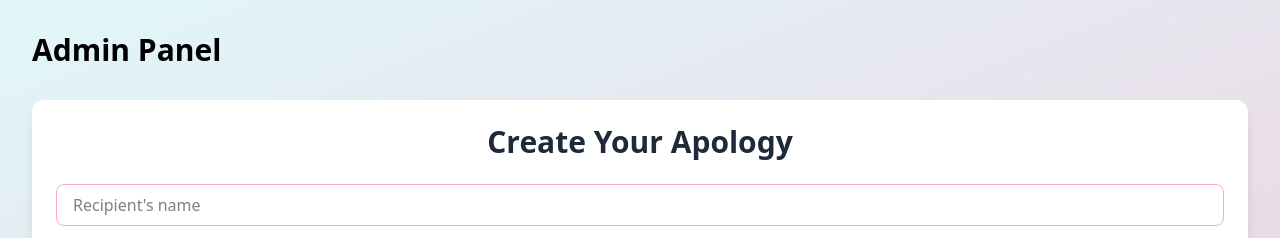
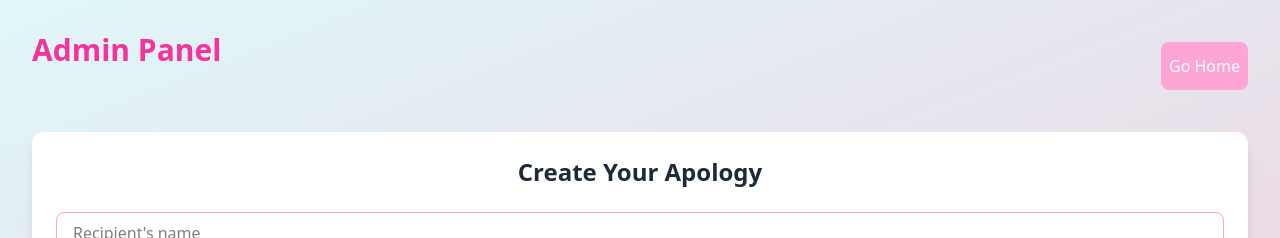
Before and after one commit to DevDawn/MyApology, a React (Vite) app: page /admin-panel in a window 1280 px wide. Shown: the top 238 px of the page. Built offline with nearby package versions, Linux system fonts and the light colour scheme; no server answers; the database is empty.

Commit message:
Protected Routing for Admins

```diff
--- a/src/App.jsx
+++ b/src/App.jsx
@@ -5,8 +5,15 @@ import ApologyDetail from './Components/ApologyDetail';
 import AdminLogin from './Pages/AdminLogin';
 import AdminPanel from './Pages/AdminPanel';
 import ApologyForm from './Components/ApologyForm';
+import AdminRoute from './Components/AdminRoute'; // <-- Make sure this exists
 
 const App = () => {
+  // For example, you might get currentUser from context, or from a global state
+  const currentUser = {
+    // Example user object; in real code, you'd get this from your auth provider
+    isAdmin: true,
+  };
+
   return (
     <div
       className="
@@ -23,9 +30,18 @@ const App = () => {
           <Route path="/create-apology" element={<ApologyForm />} />
           <Route path="/apology/:id" element={<ApologyDetail />} />
 
-          {/* Admin Routes */}
+          {/* Admin Login */}
           <Route path="/admin-login" element={<AdminLogin />} />
-          <Route path="/admin-panel" element={<AdminPanel />} />
+
+          {/* Protected Admin Route */}
+          <Route
+            path="/admin-panel"
+            element={
+              <AdminRoute user={currentUser}>
+                <AdminPanel />
+              </AdminRoute>
+            }
+          />
         </Routes>
       </Router>
     </div>
--- /dev/null
+++ b/src/Components/AdminRoute.jsx
@@ -0,0 +1,12 @@
+import React from 'react';
+import { Navigate } from 'react-router-dom';
+
+const AdminRoute = ({ children, user }) => {
+  // Suppose user object has a property 'isAdmin'
+  if (!user || !user.isAdmin) {
+    return <Navigate to="/login" replace />;
+  }
+  return children;
+};
+
+export default AdminRoute;
--- a/src/Pages/AdminLogin.jsx
+++ b/src/Pages/AdminLogin.jsx
@@ -11,8 +11,8 @@ const AdminLogin = () => {
   const handleLogin = (e) => {
     e.preventDefault();
     setIsLoading(true);
-    const adminEmail = 'admin@example.com';
-    const adminPassword = 'admin123';
+    const adminEmail = 'apology@admin.com';
+    const adminPassword = 'Apologise123';
 
     if (email === adminEmail && password === adminPassword) {
       setIsLoading(false);
--- a/src/Pages/AdminPanel.jsx
+++ b/src/Pages/AdminPanel.jsx
@@ -2,6 +2,7 @@ import React, { useEffect, useState } from 'react';
 import { supabase } from '../supabaseClient';
 import { FaEye, FaTrash } from 'react-icons/fa';
 import { useNavigate } from 'react-router-dom';
+import { Link } from 'react-router-dom';
 
 const AdminPanel = () => {
   const [apologies, setApologies] = useState([]);
@@ -55,11 +56,12 @@ const AdminPanel = () => {
 
   return (
     <div className="p-8">
-      <h1 className="text-3xl font-bold mb-8">Admin Panel</h1>
-
-      {/* Create Apology Form */}
+       <div className='flex items-center justify-between mb-8'>
+       <h1 className="text-3xl text-pink-500 font-bold mb-8">Admin Panel</h1>
+       <Link to='/' className='px-2 py-3 rounded-lg  text-white cursor-pointer bg-pink-300'>Go Home</Link>
+       </div>
       <div className="mb-8 bg-white p-6 rounded-xl shadow-lg">
-        <h2 className="text-3xl font-semibold text-center text-gray-800 mb-6">
+        <h2 className="text-3xl font-semibold text-center sm:text-2xl text-gray-800 mb-6">
           Create Your Apology
         </h2>
         {error && <p className="text-red-500 text-center mb-4">{error}</p>}
@@ -102,7 +104,7 @@ const AdminPanel = () => {
             <div className="mt-4 flex justify-between">
               <button
                 onClick={() => navigate(`/apology/${apology.id}`)}
-                className="flex items-center space-x-2 px-3 py-2 text-pink-500 cursor-pointe rounded-lg transition duration-200"
+                className="flex items-center space-x-2 px-3 py-2 text-pink-500 cursor-pointer rounded-lg transition duration-200"
               >
                 <FaEye />
               </button>
```
